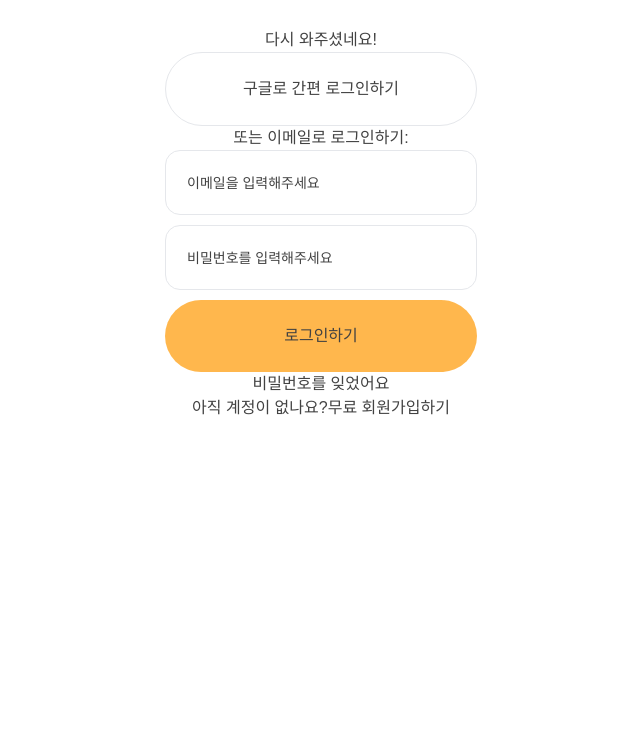
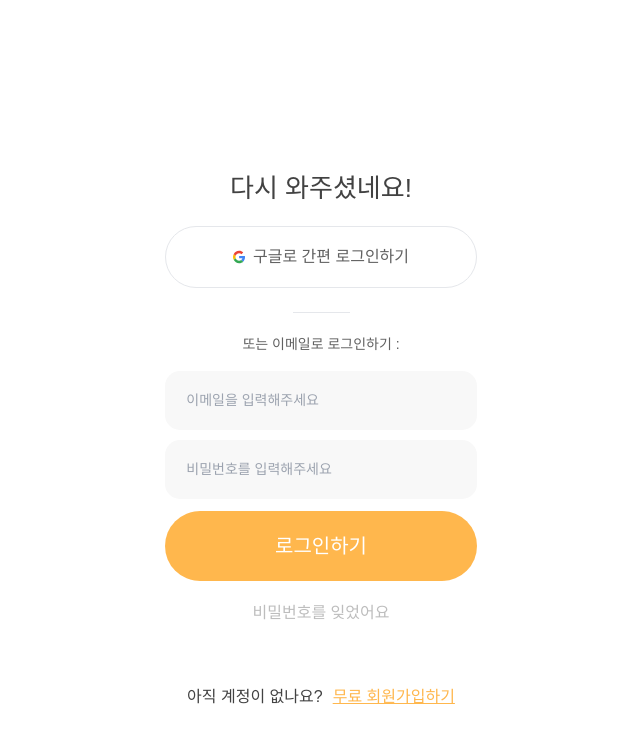
Before and after one commit to rainbow-letter/rainbow-letter-frontend, a React (Create React App) app: page /login in a window 1280 px wide. Shown: the top 742 px of the page, without its empty margins (319-959 px from the left). Built offline with nearby package versions, Linux system fonts and the light colour scheme.

Commit message:
feat: 로그인 페이지 퍼블리싱 작성

```diff
--- a/src/Router.jsx
+++ b/src/Router.jsx
@@ -5,7 +5,7 @@ import Home from './view/Home';
 import Login from './view/Login';
 import Layout from './components/Layout';
 import ProtectedLayout from './components/Layout/ProtectedLayout';
-import MyPage from './components/MyPage';
+// import MyPage from './components/MyPage';
 
 function Router() {
   // TODO: 로그인 확인 로직 작성
@@ -19,7 +19,7 @@ function Router() {
           <Route path="/login" element={<Login />} />
           <Route element={<ProtectedLayout isLoggedIn={isLoggedIn} />}>
             {/* NOTE: 사용자 권한(로그인)이 필요한 페이지 */}
-            <Route path="/my-page" element={<MyPage />} />
+            {/* <Route path="/my-page" element={<MyPage />} /> */}
           </Route>
         </Routes>
       </Layout>
--- a/src/view/Login.jsx
+++ b/src/view/Login.jsx
@@ -1,39 +1,62 @@
+/* eslint-disable*/
 import React from 'react';
+import { Link } from 'react-router-dom';
 
-const BUTTON_STYLE = 'px-11 py-6 rounded-full w-full';
+import googleIcon from '../assets/Google Icon.svg';
+
 const INPUT_STYLE =
-  'w-full border-[0.5px] rounded-[15px] text-sm py-[21.5px] pl-[21px] mb-2.5';
+  'w-full rounded-[15px] py-[21.5px] pl-[21.25px] bg-gray-2 text-gray-2 text-solo-small mb-2.5';
+const BUTTON_STYLE =
+  'w-full rounded-full flex justify-center items-center py-[22px]';
 
 export default function Login() {
   return (
-    <main className="text-center">
+    <main className="text-center mt-36">
       <section>
-        <h2 className="text-test">다시 와주셨네요!</h2>
-        <button type="button" className={`${BUTTON_STYLE} border`}>
+        <h2 className="text-heading-2">다시 와주셨네요!</h2>
+        <button
+          type="button"
+          className={`${BUTTON_STYLE} border text-solo-medium text-gray-1 mt-5 gap-2`}
+        >
+          <img src={googleIcon} alt={'google icon'} />
           구글로 간편 로그인하기
         </button>
+        <div className="border-t my-6 w-[57px] mx-auto"></div>
       </section>
       <div>
-        <h3>또는 이메일로 로그인하기:</h3>
-        <form>
+        <h3 className="text-solo-small text-gray-1">
+          또는 이메일로 로그인하기 :
+        </h3>
+        <form className="my-5">
           <input
             type="text"
-            value="이메일을 입력해주세요"
+            placeholder="이메일을 입력해주세요"
+            className={`${INPUT_STYLE} mb`}
+          />
+          <input
+            type="password"
+            placeholder="비밀번호를 입력해주세요"
             className={INPUT_STYLE}
           />
-          <input
-            type="text"
-            value="비밀번호를 입력해주세요"
-            className={INPUT_STYLE}
-          />
-          <button type="button" className={`${BUTTON_STYLE} bg-orange-400 `}>
+          <button
+            type="submit"
+            className={`${BUTTON_STYLE} bg-orange-400 text-heading-3 text-white mt-0.5`}
+          >
             로그인하기
           </button>
         </form>
-        <input type="button" value="비밀번호를 잊었어요" />
-        <section className="flex justify-center">
+        {/* 추후 다른 페이지 주소 작성 */}
+        <Link to="/">
+          <span className="text-caption text-gray-2 text-solo-medium">
+            비밀번호를 잊었어요
+          </span>
+        </Link>
+        <section className="flex justify-center mt-[60px] gap-2.5">
           <h3>아직 계정이 없나요?</h3>
-          <input type="button" value="무료 회원가입하기" />
+          {/* 추후 회원가입 페이지 주소 작성 */}
+          <Link to="/">
+            <span className="underline text-orange-400">무료 회원가입하기</span>
+          </Link>
         </section>
       </div>
     </main>
--- a/tailwind.config.js
+++ b/tailwind.config.js
@@ -7,7 +7,7 @@ module.exports = {
       fontSize: {
         'heading-1': ['1.875rem', { lineHeight: '130%', fontWeight: '600' }],
         'heading-1-pc': ['3rem', { lineHeight: '130%', fontWeight: '600' }],
-        'heading-2': ['130%', { lineHeight: '130%', fontWeight: '500' }],
+        'heading-2': ['1.625rem', { lineHeight: '130%', fontWeight: '500' }],
         'heading-2-pc': ['2.25rem', { lineHeight: '130%', fontWeight: '500' }],
         'heading-3': ['1.25rem', { lineHeight: '130%', fontWeight: '500' }],
         'heading-3-pc': ['1.5rem', { lineHeight: '130%', fontWeight: '500' }],
```
Also changed, not shown: src/assets/Google Icon.svg (added).
